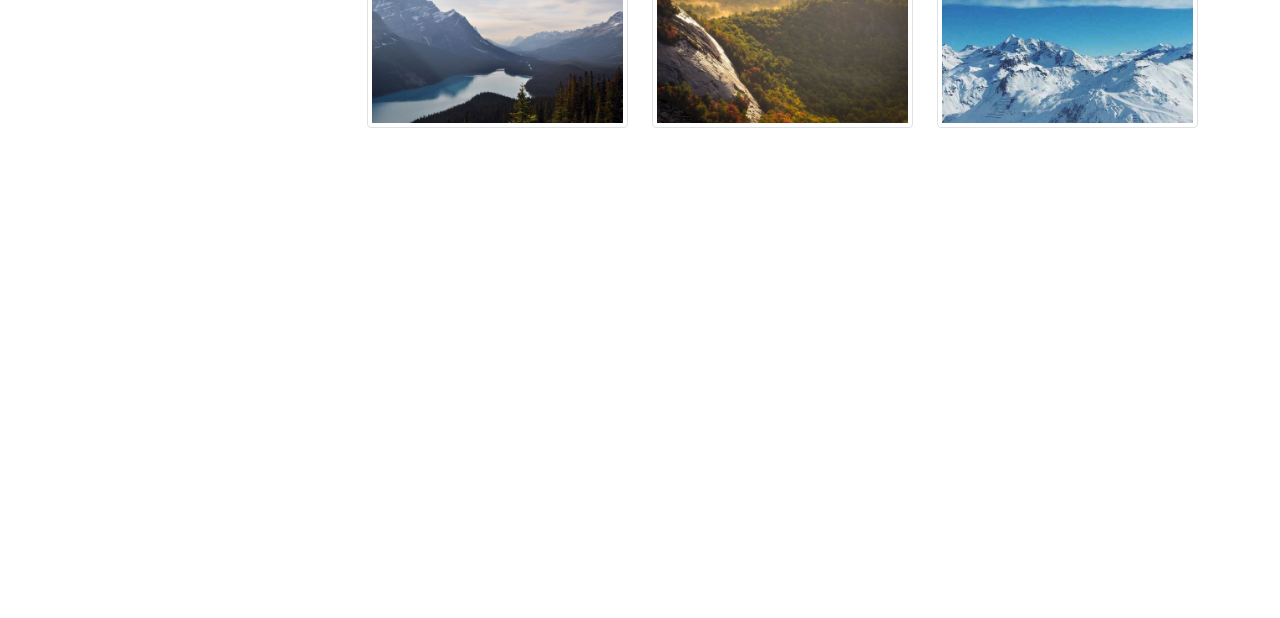
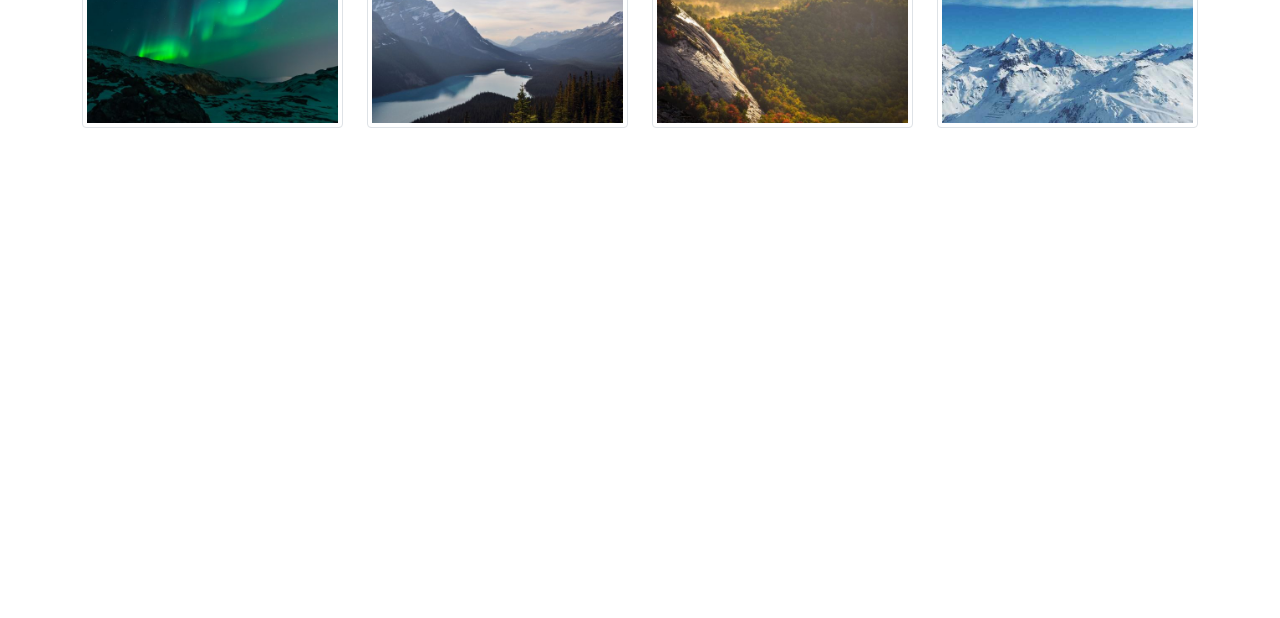
Before and after one commit to MohamedReda2342/Interactive-Image-Gallery, a plain HTML site: page index.html in a window 1280 px wide. Shown: the part 182-800 px from the top of the page. Drawn offline with Linux system fonts and the light colour scheme.

Commit message:
Update index.html

```diff
--- a/index.html
+++ b/index.html
@@ -29,7 +29,7 @@
   <!-- IMAGES -->
   <div class="row d-flex justify-content-around " id="imgs">
       <div class="col-xl-3 ">
-        <img src="/mohamedreda2342.github.io/Interactive-Image-Gallery/assets/img_lights.jpg" id="img_lights" class="img-fluid img-thumbnail" data-bs-toggle="modal" data-bs-target="#myModal" alt="Lights">
+        <img src="/assets/img_lights.jpg" id="img_lights" class="img-fluid img-thumbnail" data-bs-toggle="modal" data-bs-target="#myModal" alt="Lights">
       </div>
       <div class="col-xl-3">
         <img src="/assets/img_mountains.jpg" id="img_mountains" class="img-fluid img-thumbnail" data-bs-toggle="modal" data-bs-target="#myModal" alt="Mountains">
```
